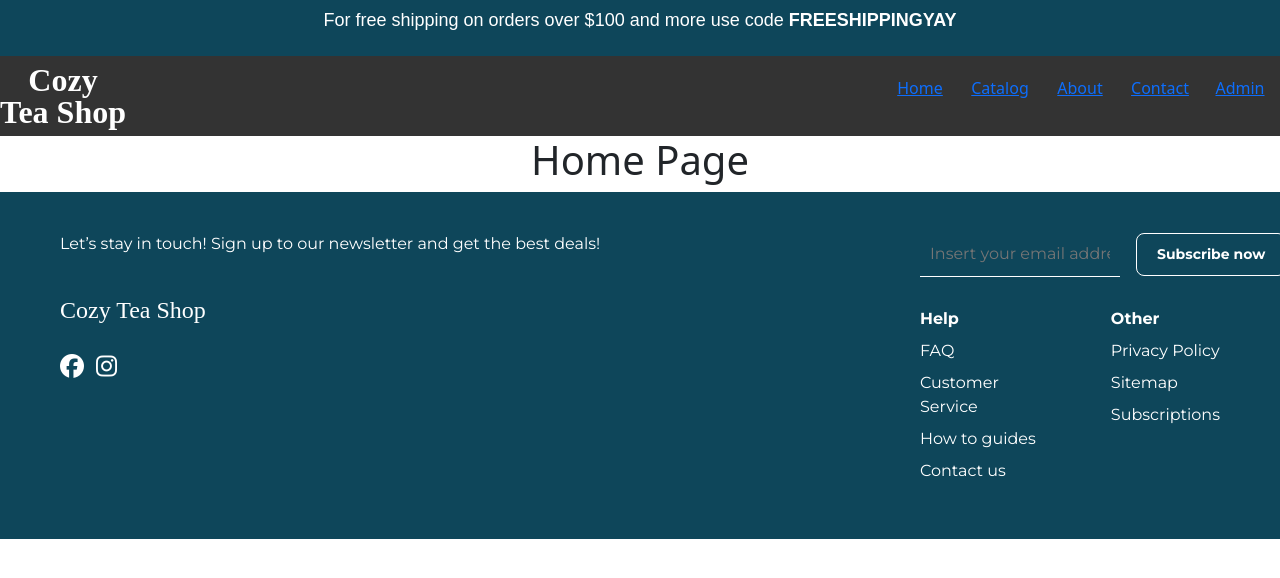
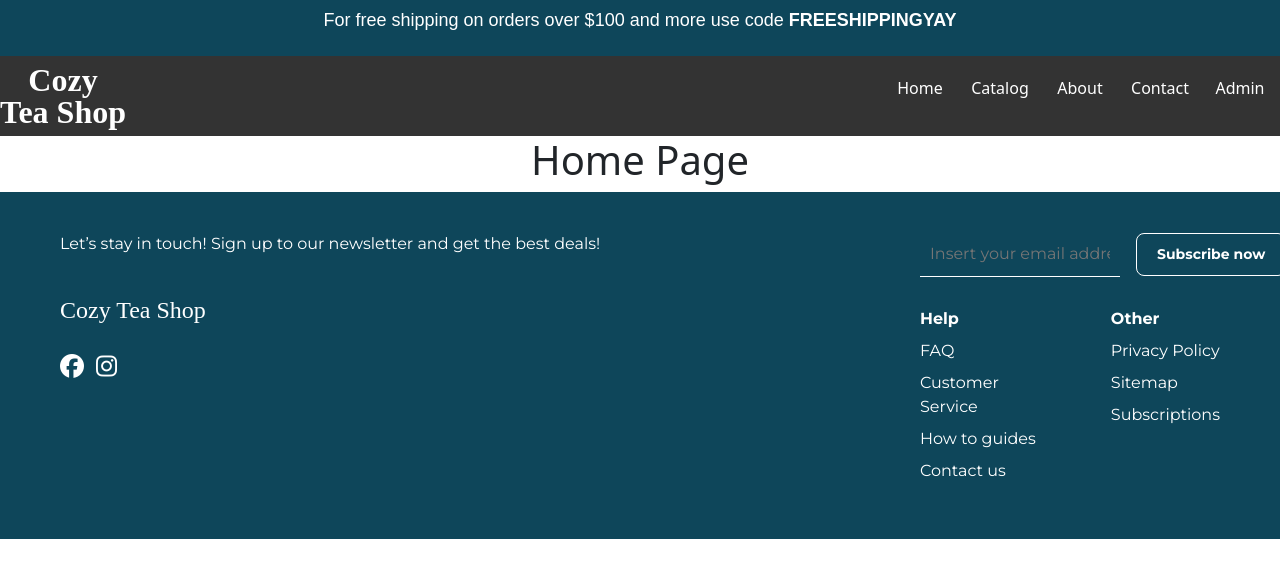
Before and after one commit to qoryhanisagal/OnlineStore, a React (Vite) app in the folder cozy_tea_shop/: page / in a window 1280 px wide. Shown: the top 578 px of the page. Built offline with nearby package versions, Linux system fonts and the light colour scheme; a web font is replaced by a local one.

Commit message:
Add styles for navbar links and hover behavior to support React Router navigation

```diff
--- a/cozy_tea_shop/src/components/Navbar/Navbar.css
+++ b/cozy_tea_shop/src/components/Navbar/Navbar.css
@@ -9,8 +9,8 @@
 /* Each navbar item: fixed width and horizontal spacing */
 
 .navbar ul li{
-        width: 60px;
-        margin: 0 10px;
+    width: 60px;
+    margin: 0 10px;
 }
 
 /* Hover effect: change color and make text bold when hovering over a nav item */
@@ -18,6 +18,16 @@
     color: teal;
     font-weight: bold;
     cursor: pointer
+}
+
+.navbar ul li a {
+    color: inherit;
+    text-decoration: none;
+}
+
+.navbar ul li a:hover {
+    text-decoration: underline;
+    font-weight: bold;
 }
 
 /* Main navbar container: dark background with flex layout and spacing */
```
